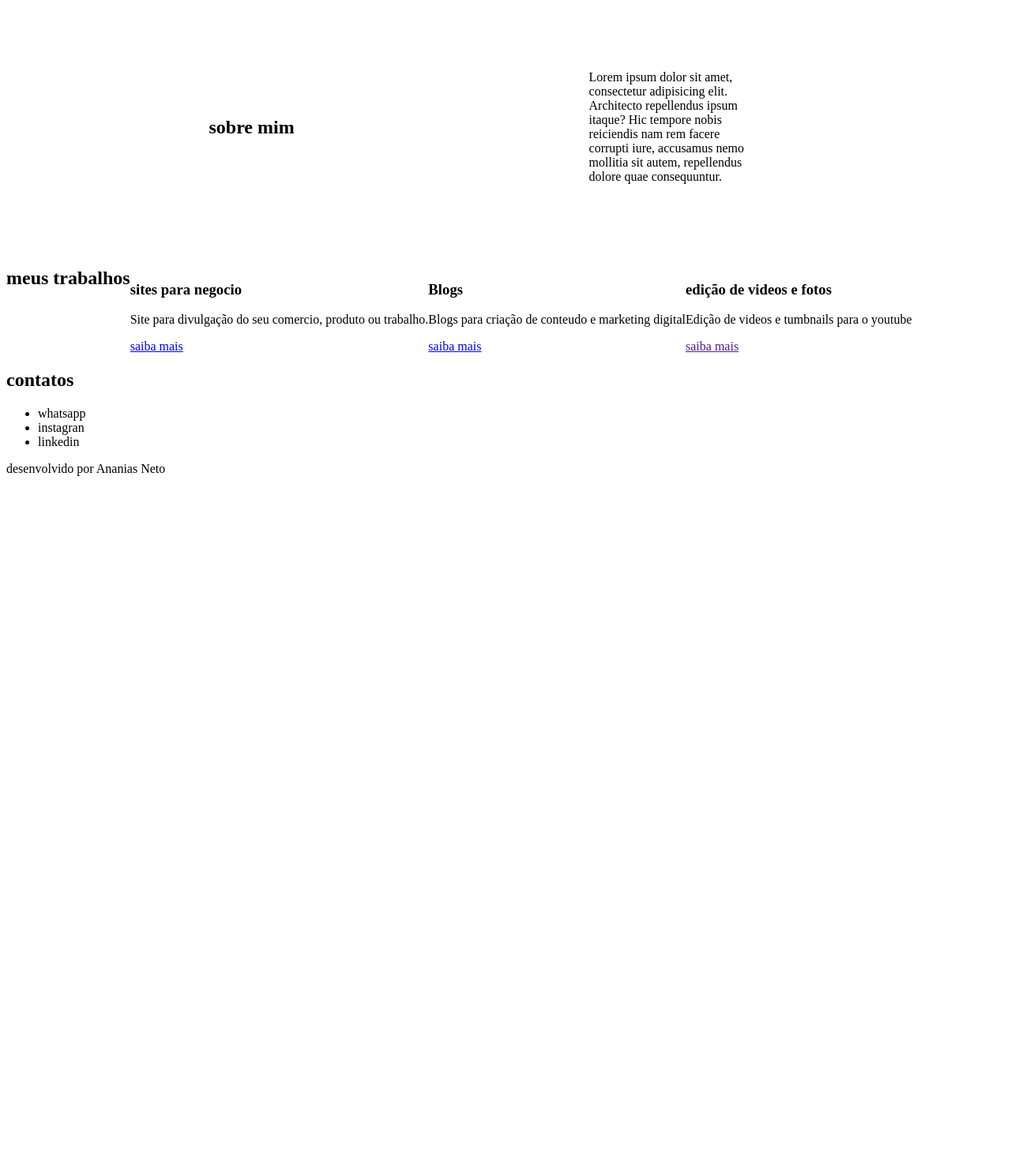
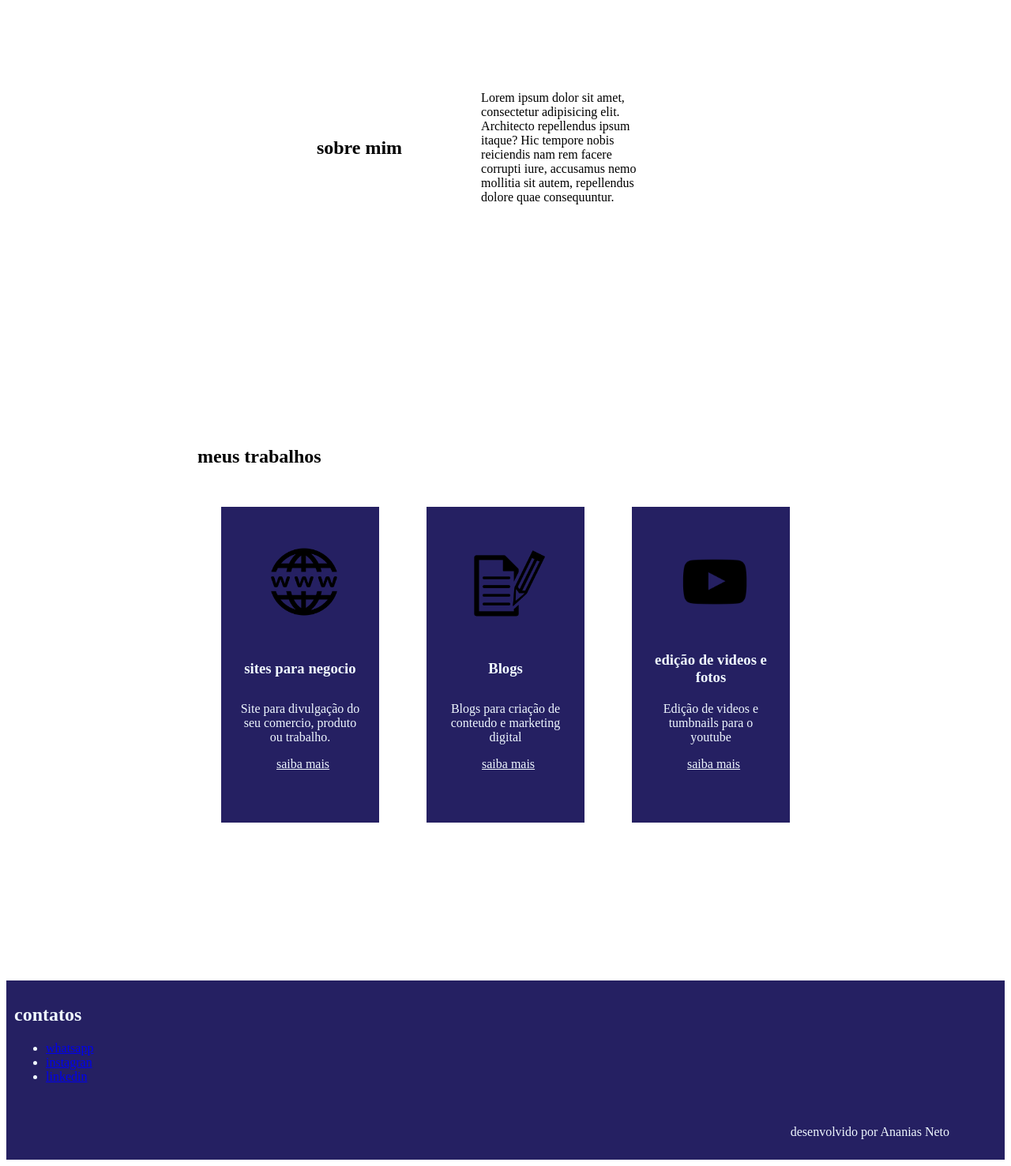
Before and after one commit to 4n4n14s/site-profissional, a plain HTML site: page index.html in a window 1280 px wide. Shown: the part 1053-2530 px from the top of the page at 79% size. Before the commit the page ends 1672 px from the top, so only its background shows below. Drawn offline with Linux system fonts and the light colour scheme.

Commit message:
finalizado

```diff
--- a/index.html
+++ b/index.html
@@ -1,5 +1,5 @@
 <!DOCTYPE html>
-<html lang="en">
+<html lang="pt-br">
 <head>
     <meta charset="UTF-8">
     <meta http-equiv="X-UA-Compatible" content="IE=edge">
@@ -8,6 +8,7 @@
     <link rel="stylesheet" href="style.css">
 </head>
 <body>
+    <!-- menu -->
     <header class="container menu">
 
         <div>
@@ -15,13 +16,14 @@
         </div>
         <div class="listmenu">
             <ul>
-                <li><a href="#">sobre mim</a></li>
-                <li><a href="#">meus trabalhos</a></li>
-                <li><a href="#">contatos</a></li>
+                <li><a href="#sobremim">sobre mim</a></li>
+                <li><a href="#meuTrabalho">meus trabalhos</a></li>
+                <li><a href="#contato">contatos</a></li>
             </ul>
         </div>
 
     </header>
+    <!--minha foto com saudação-->
     <section class="container apresentacao">
         <div>
             <img src="imagens/Sem Título-4.png" alt="">
@@ -33,7 +35,8 @@
         </div>
 
     </section>
-    <section class="container sobreMin">
+    <!--sobre mim -->
+    <section class="container sobreMin" id="sobremim">
 
         <div>
             <h1>sobre mim</h1>
@@ -43,44 +46,48 @@
         </div>
 
     </section>
-    <section class="container">
-        <div>
+    <!-- meus trabalhos-->
+    <section class="meutrab container">
+        <div >
+            <div id="meuTrabalho">
                 <h1>meus trabalhos</h1>
             </div>
-        <div class="container">
-            <div>
-                <img src="" alt="">
+            <div class="container meutrab">
+                <div class="contTrab2">
+                    <img src="imagens/image site (2).png" alt="">
                     <h3>sites para negocio</h3>
                     <p>Site para divulgação do seu comercio, produto ou trabalho.</p>
                     <a href="#">saiba mais</a>
                 </div>
-            <div>
-                <img src="" alt="">
+                <div class="contTrab2">
+                    <img src="imagens/image blog.png" alt="">
                     <h3>Blogs </h3>
                     <p>Blogs para criação de conteudo e marketing digital</p>
                     <a href="#"> saiba mais</a>
                 </div>
-            <div>
-                <img src="" alt="">
+                <div class="contTrab3">
+                    <img src="imagens/image youtube.png" alt="">
                     <h3>edição de videos e fotos</h3>
                     <p>Edição de videos e tumbnails para o youtube</p>
                     <a href="">saiba mais</a>
                 </div>
             </div>
+        </div>
     </section>
-    <section>
+    <!-- contatos -->
+    <section class="contatos" id="contato">
         <div>
             <h1>contatos</h1>
         </div>
         <div>
             <ul>
-                <li>whatsapp</li>
-                <li>instagran</li>
-                <li>linkedin</li>
+                <li><a href="#" target="_blank" rel="">whatsapp</a></li>
+                <li><a href="#" target="_blank" rel="">instagran</a></li>
+                <li><a href="#" target="_blank" rel="">linkedin</a></li>
             </ul>
         </div>
     </section>
-    <footer>
+    <footer class="contatos container">
         <div>
             <p>desenvolvido por Ananias Neto</p>
         </div>
--- a/style.css
+++ b/style.css
@@ -2,18 +2,22 @@
     display: flex;
 
 
+
 }
+
+
 /*menu*/
 .menu{
     background-color: #252062;
     justify-content: space-between;
+    max-height: 70px;
 
 
 
 }
 .menu img{
-    padding: 20px;
-    width: 100px;
+    margin-left: 100px;
+    width: 70px;
 
 
 }.listmenu ul{
@@ -24,7 +28,7 @@
     display: flex;
     justify-content: space-around;
     list-style: none;
-    padding-top: 50px;
+    padding-top: 10px;
     margin-right: 100px;
     color: aliceblue;
 
@@ -38,10 +42,9 @@
 .apresentacao{
     margin: 100px;
     display: flex;
-    justify-content: center;
     flex-direction: row-reverse;
     align-items: center;
-    align-content: center;
+    margin-bottom: 200px;
 
 
 }
@@ -49,16 +52,168 @@
     height: 700px;
     min-height: 300px;
 }
+/*sobre mim*/
+
 .sobreMin{
-    display: flex;
+    justify-content: center;
     align-items:center ;
-    align-content: center;
-    justify-content: space-around;
+    margin-bottom: 200px;
     padding: 70px;
     margin-right: 70px;
 }
 .sobreMin p{
+    margin-left: 100px;
+    width: 200px;
+
+
+}
+/* meus trabalhos*/
+.meutrab{
+    display: flex;
+    justify-content: center;
+}
+.contTrab2{
 
     width: 200px;
+    height: 400px;
+    background-color: #252062;
+    margin: 30px;
+    margin-bottom: 200px;
+
+
+
+
 
 }
+.contTrab2 img{
+    width: 90px;
+    margin-left: 60px;
+    margin-top: 50px;
+}
+.contTrab2 h3{
+    margin-top: 50px;
+    color: aliceblue;
+    text-align: center;
+    margin-left: 20px;
+    margin-right: 20px;
+
+
+}
+.contTrab2 p{
+    color: aliceblue;
+    text-align: center;
+    margin-left: 20px;
+    margin-right: 20px;
+    margin-top: 31px;
+
+}
+.contTrab2 a{
+    color: aliceblue;
+    margin-left: 70px;
+}
+.contTrab3{
+    align-items: center;
+    width: 200px;
+    height: 400px;
+    background-color: #252062;
+    margin: 30px;
+
+}.contTrab3 img{
+    width: 90px;
+    margin-left: 60px;
+    margin-top: 50px;
+}
+.contTrab3 h3{
+    margin-top: 39px;
+    color: aliceblue;
+    text-align: center;
+    margin-left: 20px;
+    margin-right: 20px;
+
+
+}
+.contTrab3 p{
+    color: aliceblue;
+    text-align: center;
+    margin-left: 20px;
+    margin-right: 20px;
+    margin-top: 20px;
+
+}
+.contTrab3 a{
+    color: aliceblue;
+    margin-left: 70px;
+}
+/* contatos*/
+
+.contatos{
+    background-color: #252062;
+    color: aliceblue;
+    padding: 10px;
+    justify-content:flex-end ;
+    padding-right: 70px;
+}
+
+/*mobile*/
+@media(max-width: 1000px){
+    .container{
+
+    }
+    .menu{
+        background-color: #252062;
+        justify-content: space-between;
+        max-height: 70px;
+    }
+    .menu img{
+        margin-left: 10px;
+        width: 70px;
+        margin-right: 110px;
+
+    }
+    .listmenu ul{
+        display: flex;
+
+
+    }
+    .listmenu li{
+        margin-left: -50px;
+
+        margin-top: -10px;
+        justify-content: space-around;
+
+    }.apresentacao{
+        margin: 100px;
+        display: flex;
+        flex-direction: column-reverse;
+        align-items: center;
+        margin-bottom: 200px;
+    }
+    .apresentacao img{
+        height: 400px;
+        min-height: 300px;
+    }
+    .sobreMin{
+        justify-content: center;
+        flex-direction: column;
+        align-items:center ;
+        margin-bottom: 200px;
+        padding: 70px;
+        margin-right: 70px;
+    }
+    .meutrab{
+        display: flex;
+        align-items: center;
+        flex-direction: column;
+        margin-bottom: 20px;
+        margin-top: -10px;
+    }
+    .meutrab h1 {
+        margin-left: 50px;
+    }
+    .contTrab2{
+        margin: 30px;
+        margin-bottom: 20px;
+    }
+
+
+}
```
Also changed, not shown: imagens/image blog.png (added), imagens/image site (2).png (added), imagens/image youtube.png (added). Lines whose indentation alone changed are shown as unchanged.
